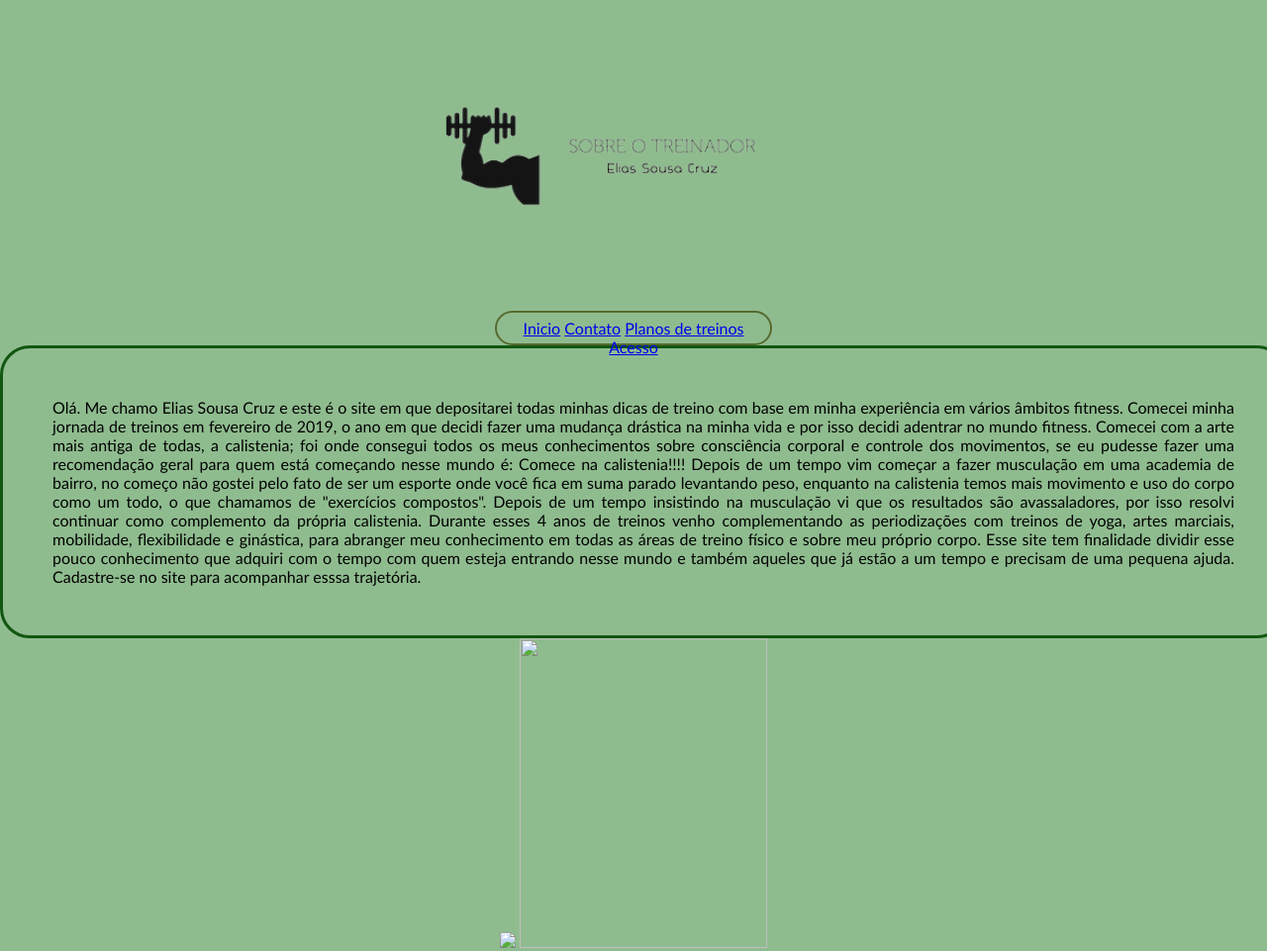
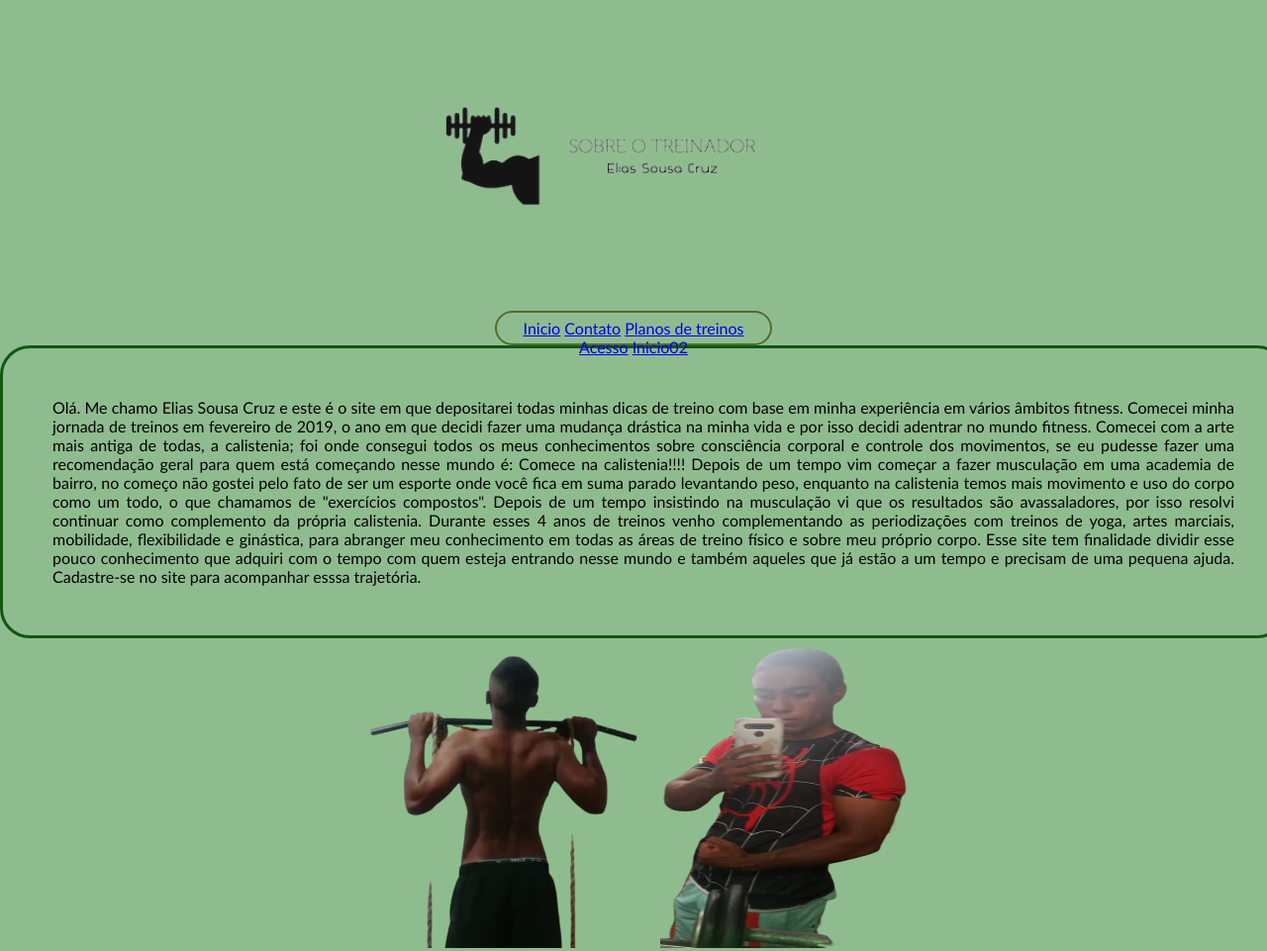
Before and after one commit to Saile12/DesenWeb, a plain HTML site: page sobre.html in a window 1280 px wide. Shown: the whole page at 99% size. Drawn offline with Linux system fonts and the light colour scheme.

Commit message:
Add files via upload

```diff
--- a/sobre.html
+++ b/sobre.html
@@ -15,6 +15,7 @@
         <a href="contato.html">Contato</a>
         <a href="planos de treinos.html">Planos de treinos</a>
         <a href="acesso.html">Acesso</a>
+        <a href="index copy.html">Inicio02</a>
       </nav>
     </div>
     <p class="sobre-treinador">
@@ -42,8 +43,8 @@
       trajetória.
     </p>
     <div>
-      <img src="Img/foto sobre1.jpg" width="300" />
-      <img src="Img/foto sobre2.jpg" width="250" height="313"/>
+      <img src="Img/foto sobre1.png" width="300" />
+      <img src="Img/foto sobre2.png" width="250" height="313" />
     </div>
   </body>
 </html>
```
